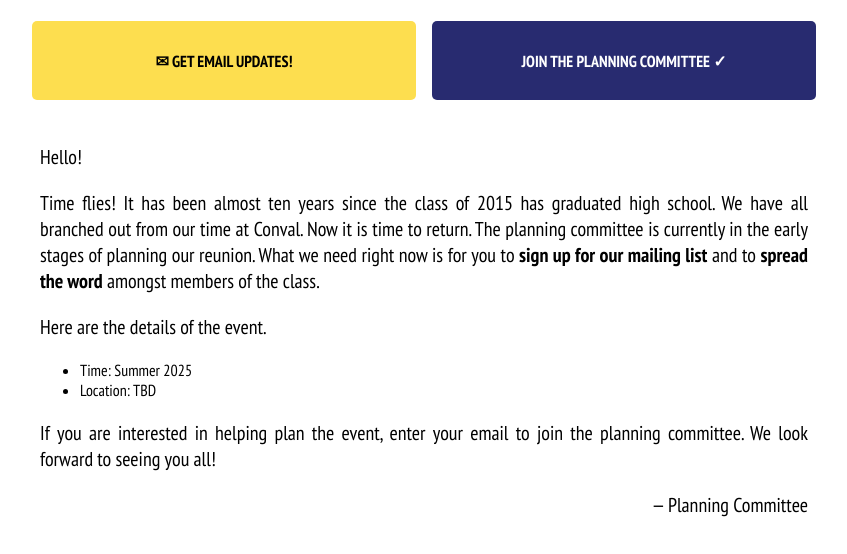
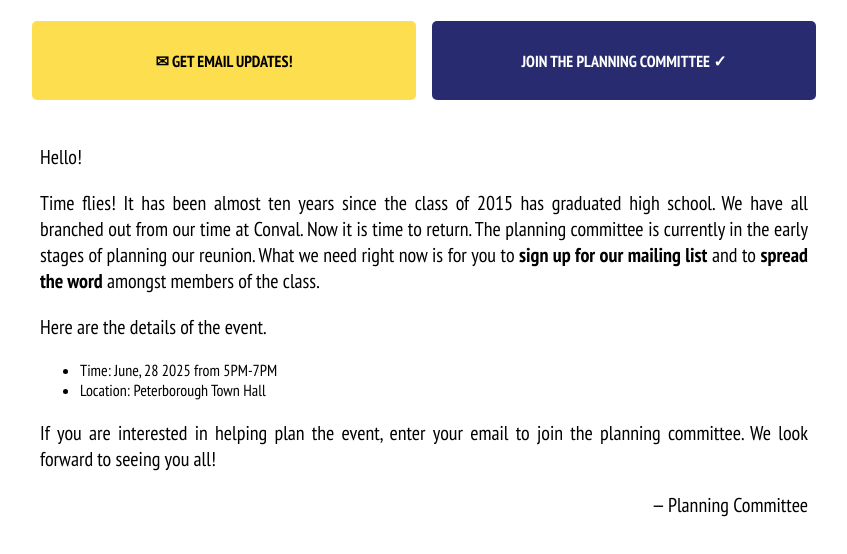
Before and after one commit to conval2015/reunion, a plain HTML site: page index.html in a window 1280 px wide. Shown: the part 266-820 px from the top of the page, without its empty margins (216-1063 px from the left). Drawn offline with Linux system fonts and the light colour scheme.

Commit message:
Update index.html

```diff
--- a/index.html
+++ b/index.html
@@ -36,7 +36,7 @@
 
 	<div class ="buffer">
 	     <p>Hello!</p><p>Time flies! It has been almost ten years since the class of 2015 has graduated high school. We have all branched out from our time at Conval. Now it is time to return. The planning committee is currently in the early stages of planning our reunion. What we need right now is for you to <strong>sign up for our mailing list</strong> and to <strong>spread the word</strong> amongst members of the class.</p>
-             <p>Here are the details of the event.</p><ul><li>Time: Summer 2025</li><li>Location: TBD</li></ul><p>If you are interested in helping plan the event, enter your email to join the planning committee. We look forward to seeing you all!</p>
+             <p>Here are the details of the event.</p><ul><li>Time: June, 28 2025 from 5PM-7PM</li><li>Location: Peterborough Town Hall</li></ul><p>If you are interested in helping plan the event, enter your email to join the planning committee. We look forward to seeing you all!</p>
              <p class="right">&mdash; Planning Committee</p>
 	</div>
 
```
